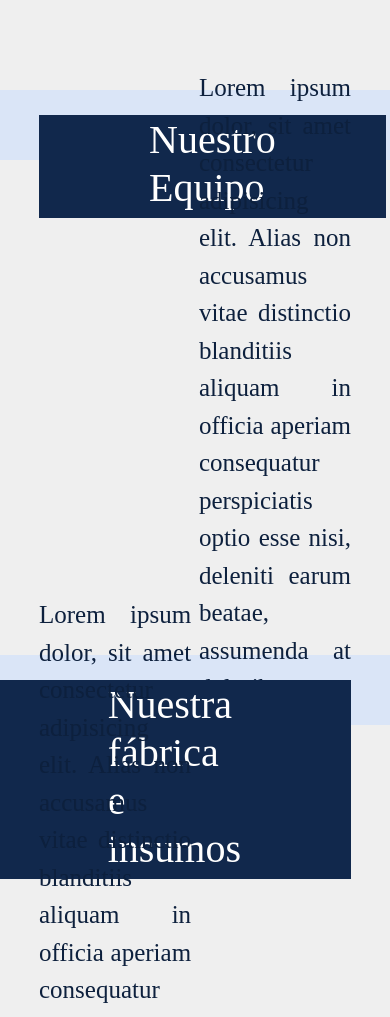
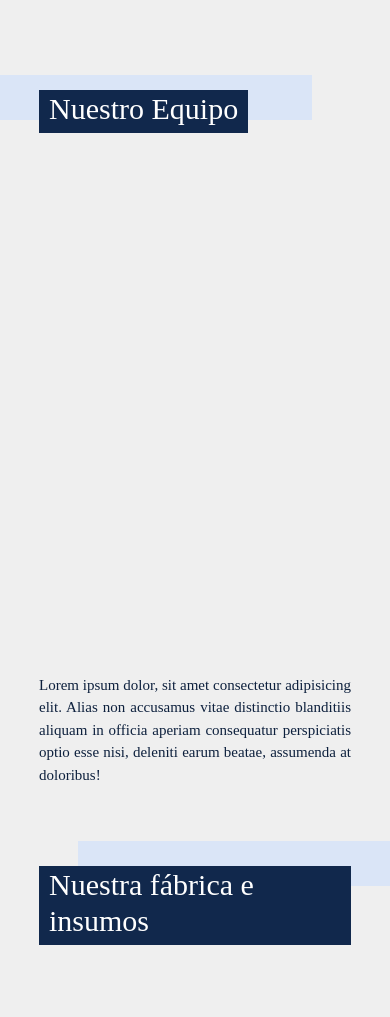
Before and after one commit to JuanDiegoHuaman/proyectoFinal-DesarrolloWeb, a website: page pages/nosotros.html in a window 390 px wide. Shown: the part 73-1090 px from the top of the page. Drawn offline with nearby package versions, Linux system fonts and the light colour scheme; a web font is replaced by a local one.

Commit message:
Creación de la página 404 y responsive de la página de nostros.

```diff
--- a/pages/nosotros.html
+++ b/pages/nosotros.html
@@ -46,28 +46,28 @@
     </header> <!--Fin del Header-->
     <main class="nosotros"> <!--Comienzo del Main-->
         <section class="nosotros__section1"> <!--Inicio de la sección 1-->
-            <div class="nosotros__section1__fondoTitulo1" data-aos="fade-right"></div>
-            <div class="nosotros__section1__fondoTitulo2" data-aos="fade-right">
+            <div class="nosotros__section1__fondoTitulo1"></div>
+            <div class="nosotros__section1__fondoTitulo2">
                 <h2>Nuestro Equipo</h2>
             </div>
-            <div class="nosotros__section1__division" data-aos="zoom-in-up">
+            <div class="nosotros__section1__division">
                 <div class="nosotros__section1__division__img"></div>
                 <div class="nosotros__section1__division__texto">
-                    <p>Lorem ipsum dolor, sit amet consectetur adipisicing elit. Alias non accusamus vitae distinctio blanditiis aliquam in officia aperiam consequatur perspiciatis optio esse nisi, deleniti earum beatae, assumenda at doloribus. Velit!</p>
+                    <p>Lorem ipsum dolor, sit amet consectetur adipisicing elit. Alias non accusamus vitae distinctio blanditiis aliquam in officia aperiam consequatur perspiciatis optio esse nisi, deleniti earum beatae, assumenda at doloribus!</p>
                 </div>
             </div>
         </section> <!--Fin de la sección 1-->
         <section class="nosotros__section2"> <!--Iniicio de la sección 2-->
             <div class="nosotros__section2__titulo">
-                <div class="nosotros__section2__titulo__fondoTitulo1" data-aos="fade-left"></div>
-                <div class="nosotros__section2__titulo__fondoTitulo2" data-aos="fade-left">
+                <div class="nosotros__section2__titulo__fondoTitulo1"></div>
+                <div class="nosotros__section2__titulo__fondoTitulo2">
                     <h2>Nuestra fábrica e insumos</h2>
                 </div>
             </div>
-            <div class="nosotros__section2__division" data-aos="zoom-in-up">
+            <div class="nosotros__section2__division">
                 <div class="nosotros__section2__division__img"></div>
                 <div class="nosotros__section2__division__texto">
-                    <p>Lorem ipsum dolor, sit amet consectetur adipisicing elit. Alias non accusamus vitae distinctio blanditiis aliquam in officia aperiam consequatur perspiciatis optio esse nisi, deleniti earum beatae, assumenda at doloribus. Velit!</p>
+                    <p>Lorem ipsum dolor, sit amet consectetur adipisicing elit. Alias non accusamus vitae distinctio blanditiis aliquam in officia aperiam consequatur perspiciatis optio esse nisi, deleniti earum beatae, assumenda at doloribus!</p>
                 </div>
             </div>
         </section> <!--Fim de la sección2-->
--- a/scss/_partials/_footer.scss
+++ b/scss/_partials/_footer.scss
@@ -27,3 +27,39 @@
         }
     }
 }
+
+@media only screen and (max-width: 540px) {
+
+    .footer {
+
+        p {
+            font-size: 1rem;
+        }
+
+        &__division2 {
+
+            img {
+                width: 3.5rem;
+                margin: 0 0.2rem;
+            }
+        }
+    }
+}
+
+@media only screen and (max-width: 385px) {
+
+    .footer {
+
+        p {
+            font-size: 0.8rem;
+        }
+
+        &__division2 {
+
+            img {
+                width: 2.5rem;
+                margin: 0 0.2rem;
+            }
+        }
+    }
+}
--- a/scss/pages/_nosotros.scss
+++ b/scss/pages/_nosotros.scss
@@ -116,3 +116,116 @@
         }
     }
 }
+
+@media only screen and (max-width: 940px) {
+
+    .nosotros {
+
+        &__section1 {
+
+            &__division {
+                flex-direction: column;
+
+                &__img {
+                    width: 80vw;
+                    height: 60vh;
+                }
+
+                &__texto {
+                    width: 80vw;
+                }
+            }
+        }
+
+        &__section2 {
+            margin-top: 4rem;
+
+            &__titulo {
+
+                &__fondoTitulo2 {
+
+                    h2 {
+                        padding: 0.1rem 6rem;
+                    }
+                }
+            }
+
+            &__division {
+                flex-direction: column;
+
+                &__img {
+                    width: 80vw;
+                    height: 60vh;
+                }
+
+                &__texto {
+                    width: 80vw;
+                }
+            }
+        }
+    }
+}
+
+@media only screen and (max-width: 670px) {
+
+    .nosotros {
+
+        h2 {
+            font-size: 3rem;
+        }
+
+        p {
+            font-size: 1.5rem;
+        }
+
+        &__section1 {
+
+            &__fondoTitulo1 {
+                height: 4.5rem;
+                width: 80vw;
+                top: 3rem;
+            }
+
+            &__fondoTitulo2 {
+
+                h2 {
+                    padding: 0.1rem 1rem;
+                }
+            }
+
+            &__division {
+
+                &__texto {
+                    height: auto;
+                    margin: 1.5rem 0;
+                }
+            }
+        }
+
+        &__section2 {
+
+            &__titulo {
+
+                &__fondoTitulo1 {
+                    height: 4.5rem;
+                    width: 80vw;
+                }
+
+                &__fondoTitulo2 {
+
+                    h2 {
+                        padding: 0.1rem 1rem;
+                    }
+                }
+            }
+
+            &__division {
+
+                &__texto {
+                    height: auto;
+                    margin: 1.5rem 0;
+                }
+            }
+        }
+    }
+}
```
Also changed, not shown: 404.html (added, +12 -0 lines), css/index.css.
